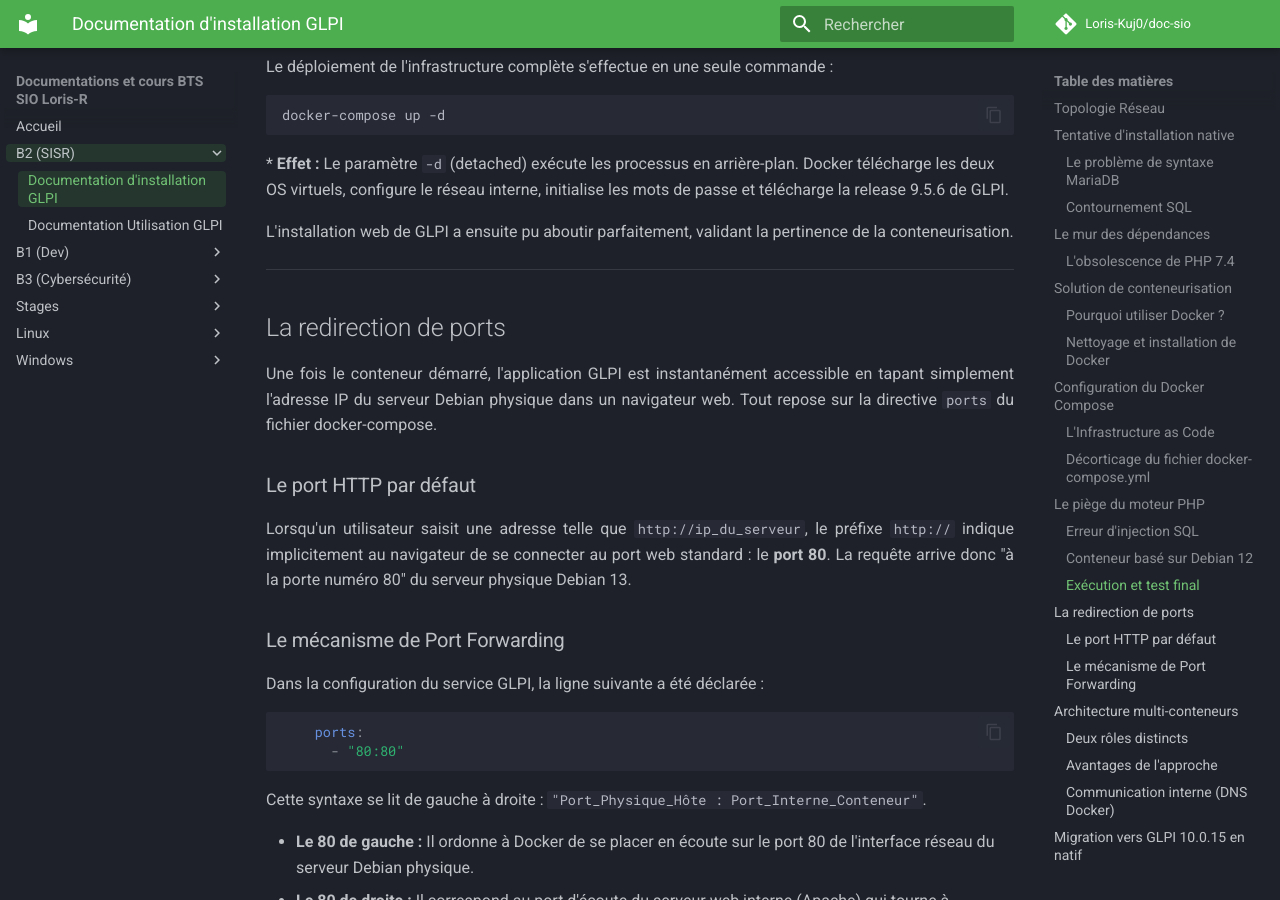
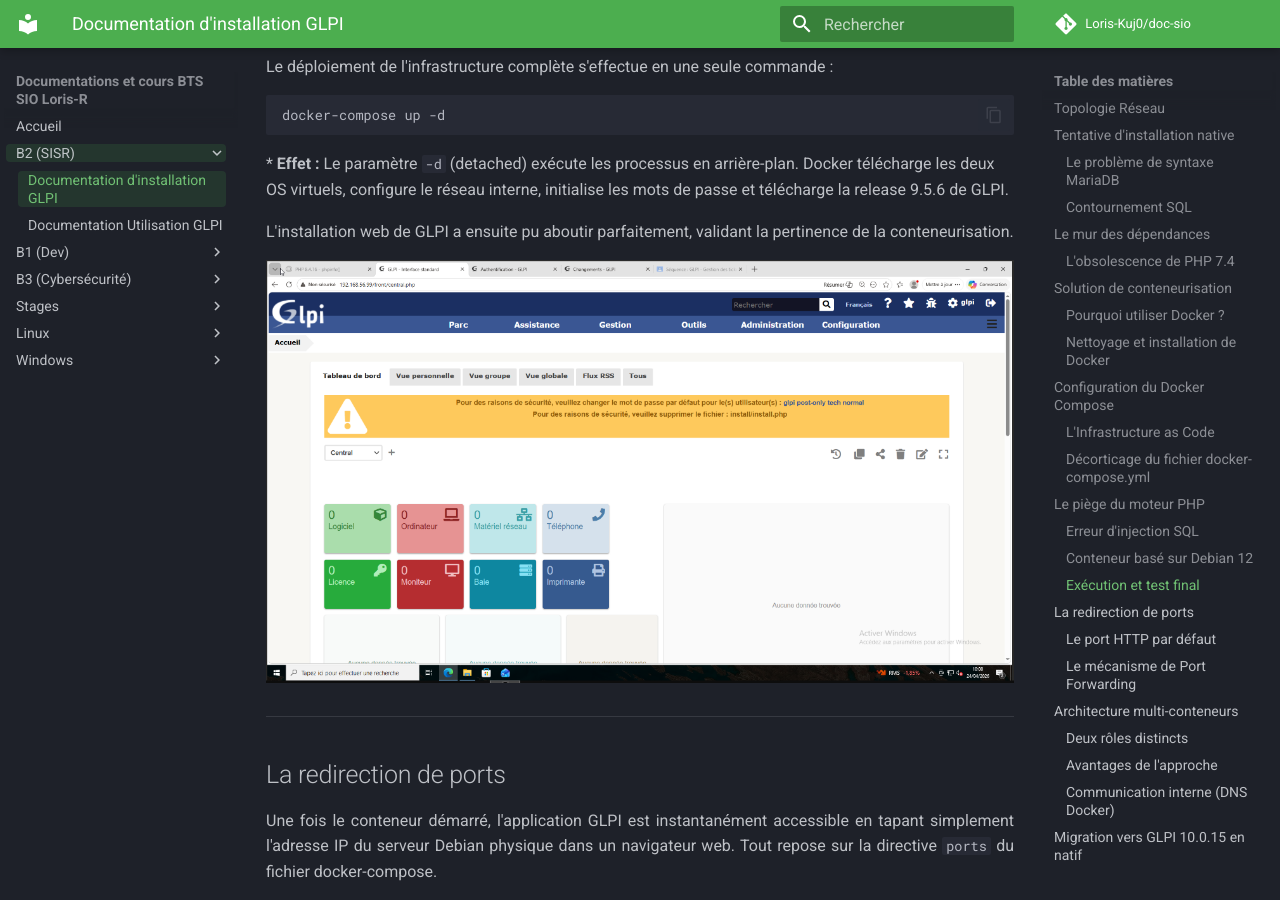
Before and after one commit to Loris-Kuj0/doc-sio, an MkDocs documentation site: the page built from docs/InstallationGLPI.md, in a window 1280 px wide and 900 px high, scrolled down 6128 px. Built offline with MkDocs 1.6.1 and Material for MkDocs 9.7.7, drawn with Linux system fonts in a browser that asks for light colours; comment, search, counter and statistics services are not loaded.

Commit message:
Ajouts image glpi 956

```diff
--- a/docs/InstallationGLPI.md
+++ b/docs/InstallationGLPI.md
@@ -245,6 +245,8 @@
 
 L'installation web de GLPI a ensuite pu aboutir parfaitement, validant la pertinence de la conteneurisation.
 
+![GLPI956](../images/GLPI956.png)
+
 ---
 
 ## La redirection de ports
```
Also changed, not shown: docs/images/GLPI956.png (added).
